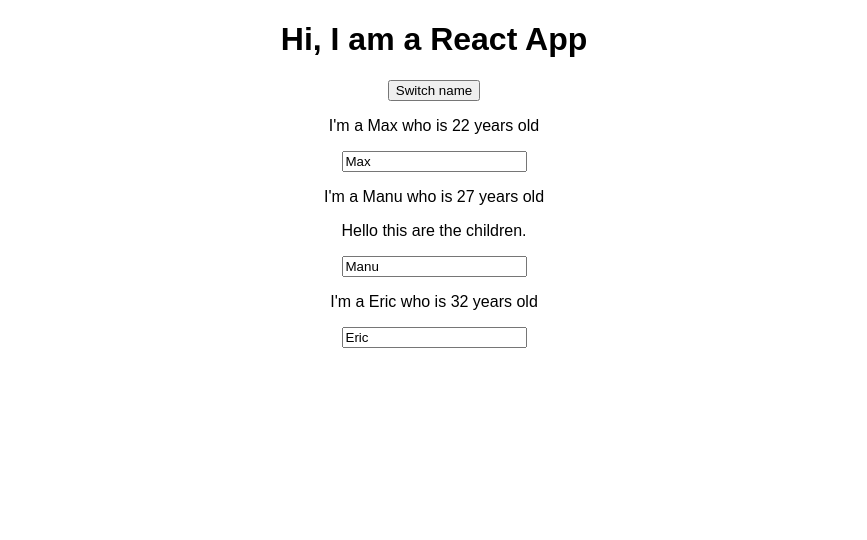
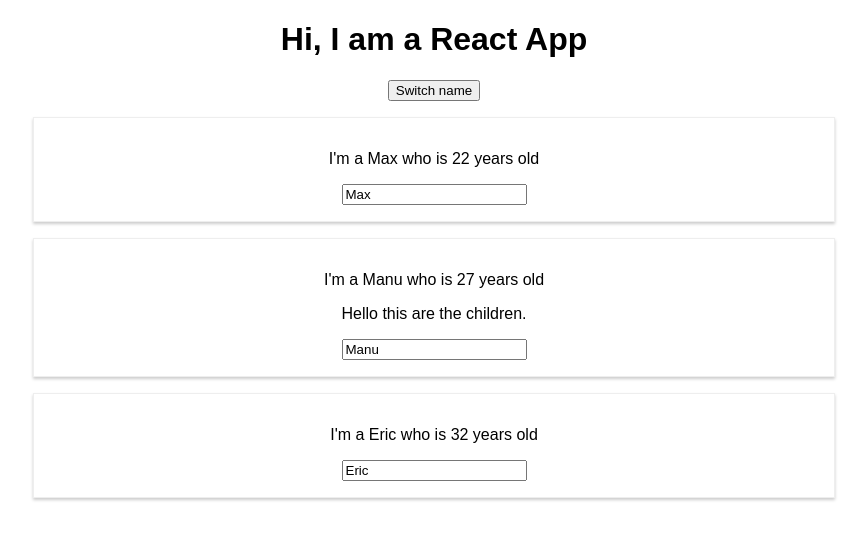
Before and after one commit to Christianq010/udemy_react-complete-guide, a React (Create React App) app: page / in a window 1280 px wide. Shown: the top 540 px of the page, without its empty margins (206-1073 px from the left). Built offline with nearby package versions, Linux system fonts and the light colour scheme.

Commit message:
Lesson 46: - Styling: Add styling

```diff
--- /dev/null
+++ b/src/Person/Person.css
@@ -0,0 +1,8 @@
+.Person {
+    width: 60%;
+    margin: 1em auto;
+    border: 1px solid #eee;
+    box-shadow: 0 2px 3px #ccc;
+    padding: 16px;
+    text-align: center;
+}
--- a/src/Person/Person.js
+++ b/src/Person/Person.js
@@ -1,8 +1,10 @@
 import React from 'react';
+
+import './Person.css';
 
 const person = (props) => {
     return (
-        <div>
+        <div className="Person">
             <p onClick={props.click}>I'm a {props.name} who is { props.age } years old</p>
             <p>{props.children}</p>
             <input type="text" onChange={props.changed} value={props.name}/>
```
